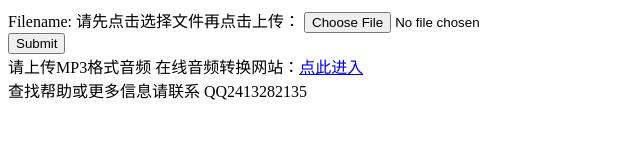
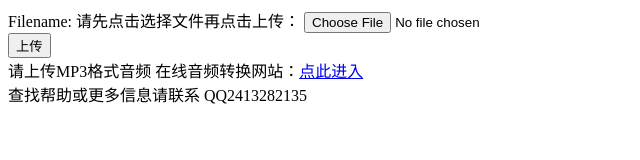
Before and after one commit to lsy223622/YourVoice, a plain HTML site: page upload.html in a window 1280 px wide. Shown: the full height of the page, 0-640 px from the left. Drawn offline with Linux system fonts and the light colour scheme.

Commit message:
Update upload.html

```diff
--- a/upload.html
+++ b/upload.html
@@ -11,7 +11,7 @@
         <label for="file">Filename:</label>
         请先点击选择文件再点击上传： <input type="file" name="file" id="file" />
         <br />
-        <input type="submit" name="submit" value="Submit" />
+        <input type="submit" name="submit" value="上传" />
     </form>
     请上传MP3格式音频
     在线音频转换网站：<a href="https://convertio.co/zh/audio-converter/">点此进入</a>
```
